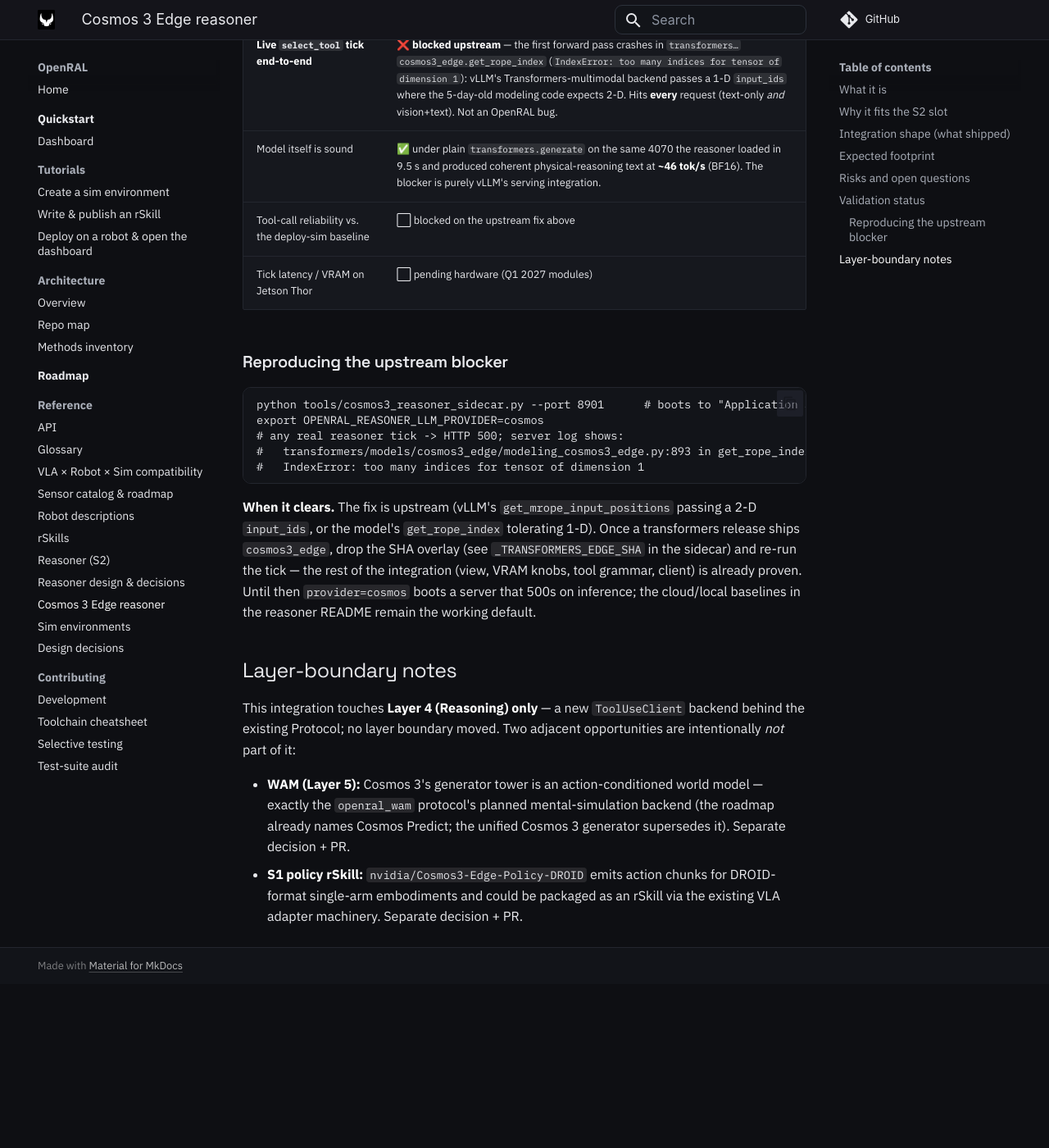
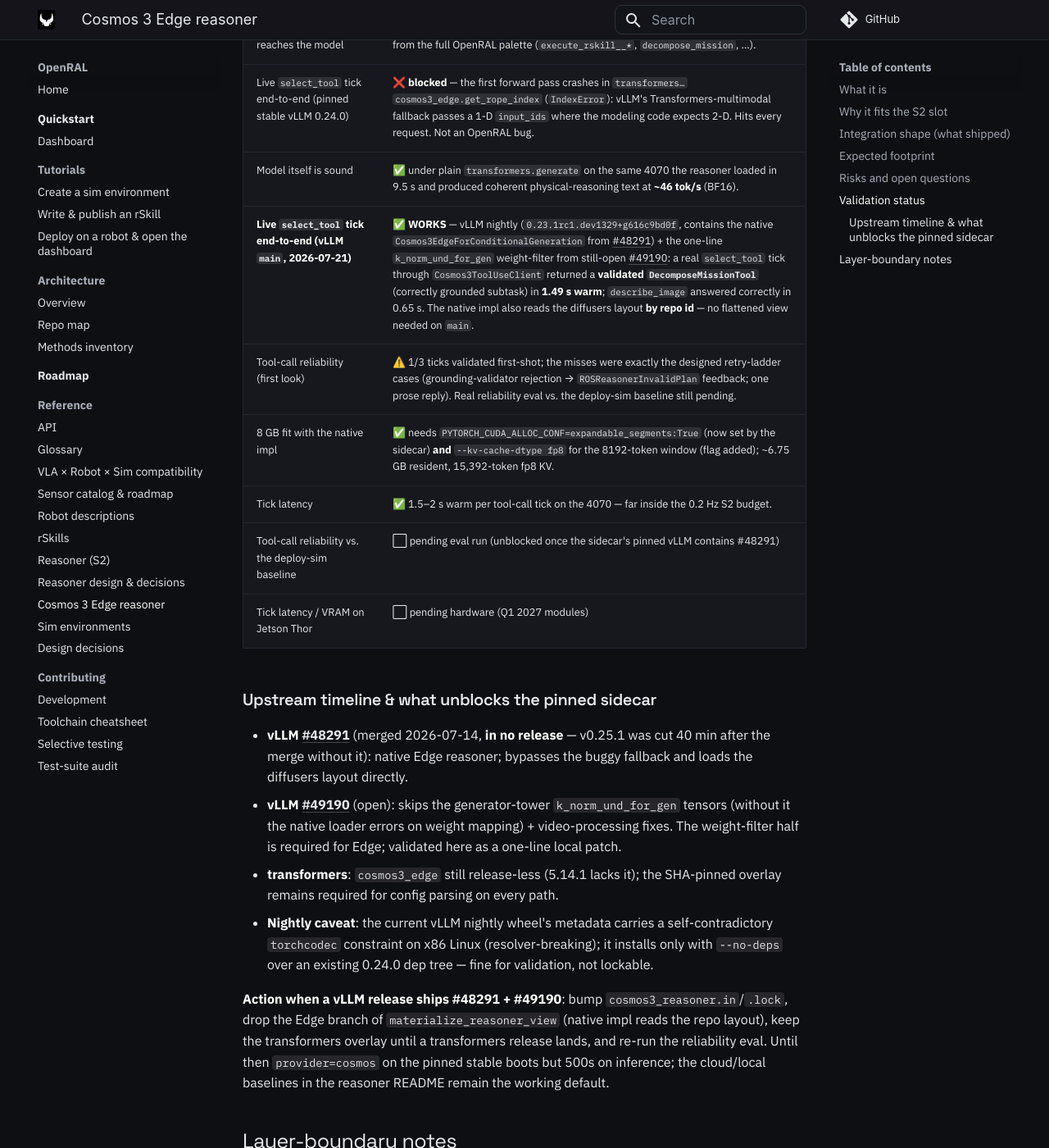
Before and after one commit to OpenRAL/openral, an MkDocs documentation site: the page built from docs/reference/cosmos3-edge-reasoner.md, in a window 1280 px wide and 1400 px high, scrolled down 4303 px. Shown: the whole window at 82% size. Built offline with MkDocs 1.6.1 and Material for MkDocs 9.7.7, drawn with Linux system fonts in a browser that asks for light colours; comment, search, counter and statistics services are not loaded; before the commit the page ends 5503 px from its top, so only the background shows below that; some of the changed text lies outside the part shown.

Commit message:
feat(reasoner): validate Cosmos 3 Edge end-to-end on vLLM main; 8GB serving knobs
Re-checked upstream one day after the Edge release and validated the fix
live on the RTX 4070: the S2 integration now WORKS end-to-end on vLLM main.

Upstream findings (2026-07-21)
- vllm#48291 (merged 07-14, in NO release): native
  Cosmos3EdgeForConditionalGeneration — bypasses the Transformers-fallback
  get_rope_index bug AND reads the diffusers subfolder layout by repo id.
- vllm#49190 (open): the k_norm_und_for_gen weight-filter half is required
  for Edge weight mapping; validated here as a one-line local patch.
- transformers: still no release with cosmos3_edge (5.14.1 lacks it); the
  SHA-pinned overlay stays required.
- vLLM nightly wheel metadata carries a self-contradictory torchcodec
  constraint on x86 linux — installable only with --no-deps; not lockable.

Live result (nightly + one-line patch, 8 GB 4070)
- select_tool through the real Cosmos3ToolUseClient returned a VALIDATED
  DecomposeMissionTool (correctly grounded subtask) in 1.49 s warm;
  describe_image answered correctly in 0.65 s. Full palette grammar,
  hermes parsing, Pydantic union decode all live.
- Reliability first look: 1/3 ticks validated first-shot; misses were the
  designed retry-ladder cases (grounding-validator rejection, one prose
  reply). Honest numbers in the assessment ledger.
- 8 GB fit with the native impl: needs expandable_segments and fp8 KV for
  the 8192-token window (~6.75 GB resident, 15,392-token fp8 KV cache).

Codified into tools/cosmos3_reasoner_sidecar.py
- PYTORCH_CUDA_ALLOC_CONF=expandable_segments:True set at spawn
  (fragmentation OOM fix, verified live).
- New --kv-cache-dtype flag (default auto; fp8 documented as the 8 GB fit).
- Docstring blocker section updated to the vLLM-main status + the lock-bump
  trigger (first release containing #48291 + #49190 retires the Edge view).

Docs: assessment ledger gains the 07-21 validation rows + upstream
timeline; reasoner README live-status flipped to works-on-main /
blocked-on-pinned-stable; methods 10 updated. Tests: kv-cache-dtype argv
coverage (21 sidecar+cosmos tests pass); ruff + mypy --strict +
refresh_methods_linenos clean.

Signed-off-by: Adrian Llopart <adrianllopart@gmail.com>

````diff
--- a/docs/reference/cosmos3-edge-reasoner.md
+++ b/docs/reference/cosmos3-edge-reasoner.md
@@ -128,7 +128,9 @@
 ## Validation status
 
 Honesty ledger (CLAUDE.md §1.2). Validated live on an **RTX 4070 Laptop
-(8 GB, CUDA 13.0)** on 2026-07-20 — the day the Edge weights shipped.
+(8 GB, CUDA 13.0)**: 2026-07-20 (day the Edge weights shipped — pinned
+stable stack) and 2026-07-21 (vLLM `main` nightly — first working
+end-to-end tick).
 
 | Item | Status |
 |---|---|
@@ -140,28 +142,23 @@
 | Weights loadable by vLLM (diffusers subfolder layout) | ✅ **via the flattened reasoner view** (`materialize_reasoner_view`) — vLLM's loader can't follow the subfolder `weight_map`; the symlink view fixes it. |
 | `vllm serve nvidia/Cosmos3-Edge` boots on 8 GB | ✅ "Application startup complete"; ~6.4 GB resident at BF16, 8192-token KV, `--enforce-eager`. On this 8 GB card the 8192 window needs `OPENRAL_COSMOS3_GPU_MEM_UTIL=0.95` (the default 0.90 leaves only ~0.54 GiB for KV, short of the ~0.88 GiB the window needs — 0.90 suits the ≥12 GB cards Edge targets). All knobs codified in the sidecar. |
 | Reasoner prompt reaches the model | ✅ real request tokenised (7,707 tokens) and the xgrammar tool-call grammar built from the full OpenRAL palette (`execute_rskill__*`, `decompose_mission`, …). |
-| **Live `select_tool` tick end-to-end** | ❌ **blocked upstream** — the first forward pass crashes in `transformers…cosmos3_edge.get_rope_index` (`IndexError: too many indices for tensor of dimension 1`): vLLM's Transformers-multimodal backend passes a 1-D `input_ids` where the 5-day-old modeling code expects 2-D. Hits **every** request (text-only *and* vision+text). Not an OpenRAL bug. |
-| Model itself is sound | ✅ under plain `transformers.generate` on the same 4070 the reasoner loaded in 9.5 s and produced coherent physical-reasoning text at **~46 tok/s** (BF16). The blocker is purely vLLM's serving integration. |
-| Tool-call reliability vs. the deploy-sim baseline | ⬜ blocked on the upstream fix above |
+| Live `select_tool` tick end-to-end (pinned stable vLLM 0.24.0) | ❌ **blocked** — the first forward pass crashes in `transformers…cosmos3_edge.get_rope_index` (`IndexError`): vLLM's Transformers-multimodal fallback passes a 1-D `input_ids` where the modeling code expects 2-D. Hits every request. Not an OpenRAL bug. |
+| Model itself is sound | ✅ under plain `transformers.generate` on the same 4070 the reasoner loaded in 9.5 s and produced coherent physical-reasoning text at **~46 tok/s** (BF16). |
+| **Live `select_tool` tick end-to-end (vLLM `main`, 2026-07-21)** | ✅ **WORKS** — vLLM nightly (`0.23.1rc1.dev1329+g616c9bd0f`, contains the native `Cosmos3EdgeForConditionalGeneration` from [#48291](https://github.com/vllm-project/vllm/pull/48291)) + the one-line `k_norm_und_for_gen` weight-filter from still-open [#49190](https://github.com/vllm-project/vllm/pull/49190): a real `select_tool` tick through `Cosmos3ToolUseClient` returned a **validated `DecomposeMissionTool`** (correctly grounded subtask) in **1.49 s warm**; `describe_image` answered correctly in 0.65 s. The native impl also reads the diffusers layout **by repo id** — no flattened view needed on `main`. |
+| Tool-call reliability (first look) | ⚠️ 1/3 ticks validated first-shot; the misses were exactly the designed retry-ladder cases (grounding-validator rejection → `ROSReasonerInvalidPlan` feedback; one prose reply). Real reliability eval vs. the deploy-sim baseline still pending. |
+| 8 GB fit with the native impl | ✅ needs `PYTORCH_CUDA_ALLOC_CONF=expandable_segments:True` (now set by the sidecar) **and** `--kv-cache-dtype fp8` for the 8192-token window (flag added); ~6.75 GB resident, 15,392-token fp8 KV. |
+| Tick latency | ✅ 1.5–2 s warm per tool-call tick on the 4070 — far inside the 0.2 Hz S2 budget. |
+| Tool-call reliability vs. the deploy-sim baseline | ⬜ pending eval run (unblocked once the sidecar's pinned vLLM contains #48291) |
 | Tick latency / VRAM on Jetson Thor | ⬜ pending hardware (Q1 2027 modules) |
 
-### Reproducing the upstream blocker
+### Upstream timeline & what unblocks the pinned sidecar
 
-```
-python tools/cosmos3_reasoner_sidecar.py --port 8901      # boots to "Application startup complete"
-export OPENRAL_REASONER_LLM_PROVIDER=cosmos
-# any real reasoner tick -> HTTP 500; server log shows:
-#   transformers/models/cosmos3_edge/modeling_cosmos3_edge.py:893 in get_rope_index
-#   IndexError: too many indices for tensor of dimension 1
-```
+* **vLLM [#48291](https://github.com/vllm-project/vllm/pull/48291)** (merged 2026-07-14, **in no release** — v0.25.1 was cut 40 min after the merge without it): native Edge reasoner; bypasses the buggy fallback and loads the diffusers layout directly.
+* **vLLM [#49190](https://github.com/vllm-project/vllm/pull/49190)** (open): skips the generator-tower `k_norm_und_for_gen` tensors (without it the native loader errors on weight mapping) + video-processing fixes. The weight-filter half is required for Edge; validated here as a one-line local patch.
+* **transformers**: `cosmos3_edge` still release-less (5.14.1 lacks it); the SHA-pinned overlay remains required for config parsing on every path.
+* **Nightly caveat**: the current vLLM nightly wheel's metadata carries a self-contradictory `torchcodec` constraint on x86 Linux (resolver-breaking); it installs only with `--no-deps` over an existing 0.24.0 dep tree — fine for validation, not lockable.
 
-**When it clears.** The fix is upstream (vLLM's `get_mrope_input_positions`
-passing a 2-D `input_ids`, or the model's `get_rope_index` tolerating 1-D). Once
-a transformers release ships `cosmos3_edge`, drop the SHA overlay (see
-`_TRANSFORMERS_EDGE_SHA` in the sidecar) and re-run the tick — the rest of the
-integration (view, VRAM knobs, tool grammar, client) is already proven. Until
-then `provider=cosmos` boots a server that 500s on inference; the cloud/local
-baselines in the reasoner README remain the working default.
+**Action when a vLLM release ships #48291 + #49190**: bump `cosmos3_reasoner.in`/`.lock`, drop the Edge branch of `materialize_reasoner_view` (native impl reads the repo layout), keep the transformers overlay until a transformers release lands, and re-run the reliability eval. Until then `provider=cosmos` on the pinned stable boots but 500s on inference; the cloud/local baselines in the reasoner README remain the working default.
 
 ## Layer-boundary notes
 
````
Also changed, not shown: docs/methods/10-tools.md (+2 -2 lines), packages/openral_reasoner_ros/README.md (+12 -10 lines), 2 other files.
